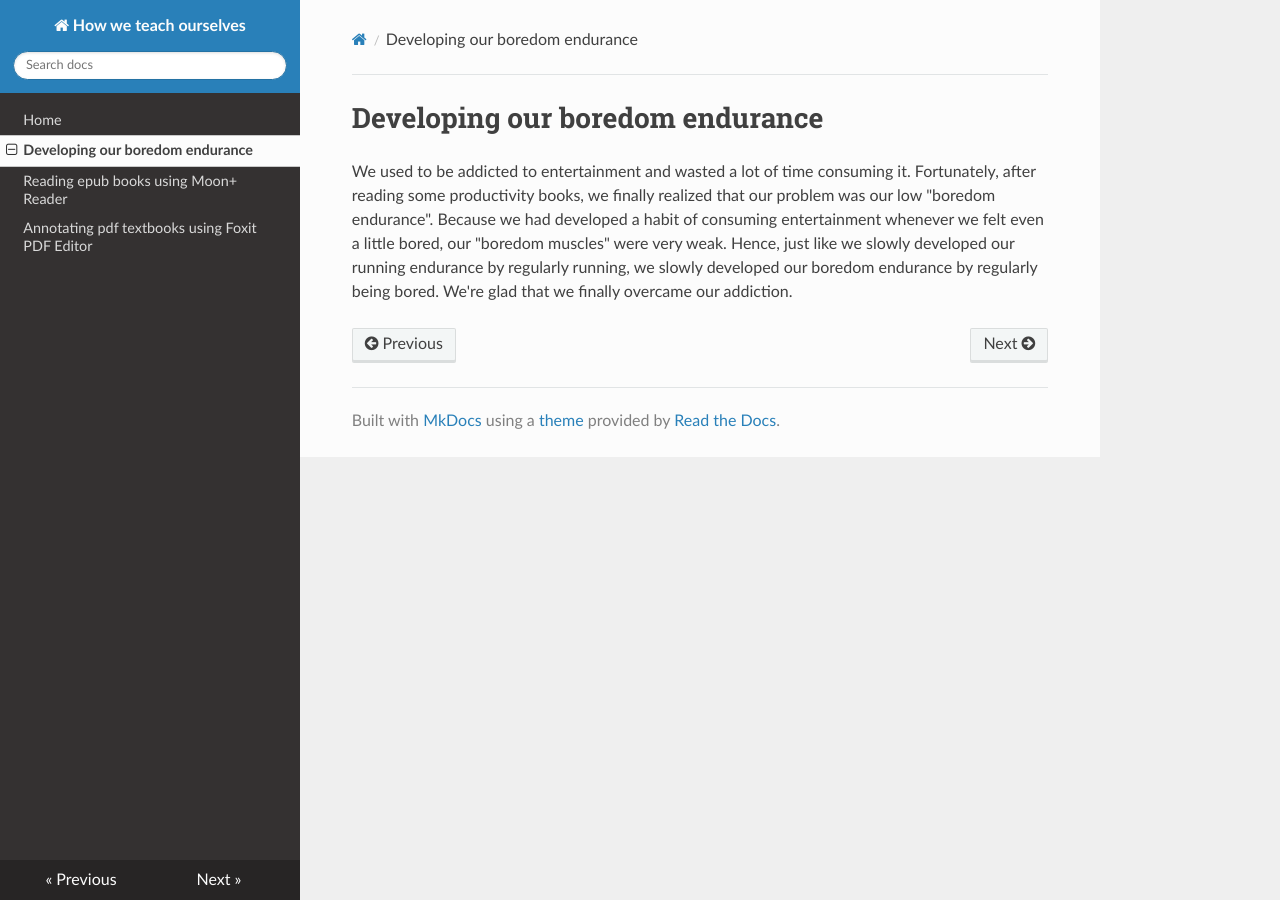
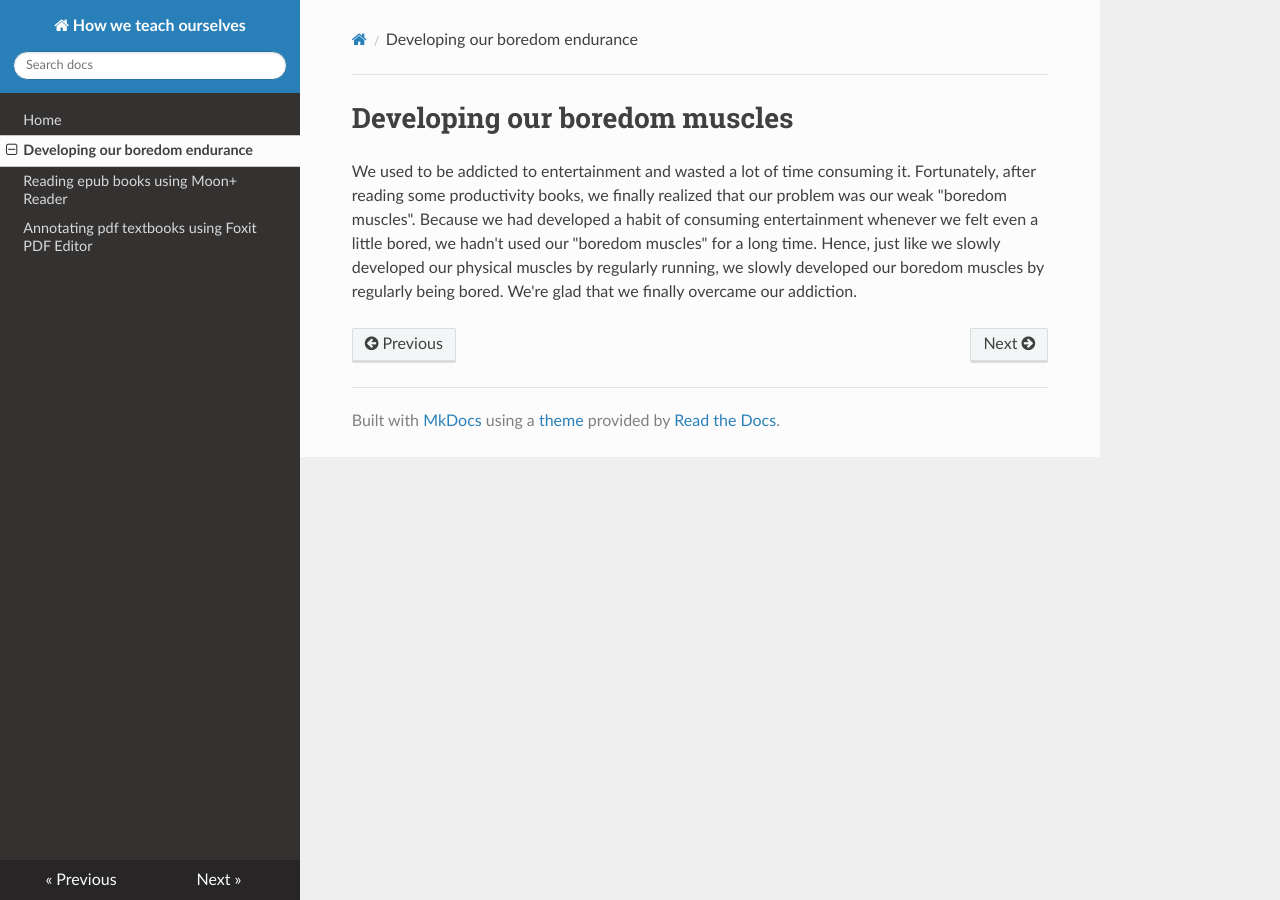
Before and after one commit to maximilian-ho/how-we-teach-ourselves, an MkDocs documentation site: the page built from docs/boredom.md, in a window 1280 px wide. Built offline with MkDocs 1.6.1, drawn with Linux system fonts in a browser that asks for light colours; nearby versions of some CDN libraries; old or Windows-style settings are respelled for this version of MkDocs.

Commit message:
Update boredom.md

```diff
--- a/docs/boredom.md
+++ b/docs/boredom.md
@@ -1,3 +1,3 @@
-# Developing our boredom endurance
+# Developing our boredom muscles
 
-We used to be addicted to entertainment and wasted a lot of time consuming it. Fortunately, after reading some productivity books, we finally realized that our problem was our low "boredom endurance". Because we had developed a habit of consuming entertainment whenever we felt even a little bored, our "boredom muscles" were very weak. Hence, just like we slowly developed our running endurance by regularly running, we slowly developed our boredom endurance by regularly being bored. We're glad that we finally overcame our addiction.
+We used to be addicted to entertainment and wasted a lot of time consuming it. Fortunately, after reading some productivity books, we finally realized that our problem was our weak "boredom muscles". Because we had developed a habit of consuming entertainment whenever we felt even a little bored, we hadn't used our "boredom muscles" for a long time. Hence, just like we slowly developed our physical muscles by regularly running, we slowly developed our boredom muscles by regularly being bored. We're glad that we finally overcame our addiction.
```
